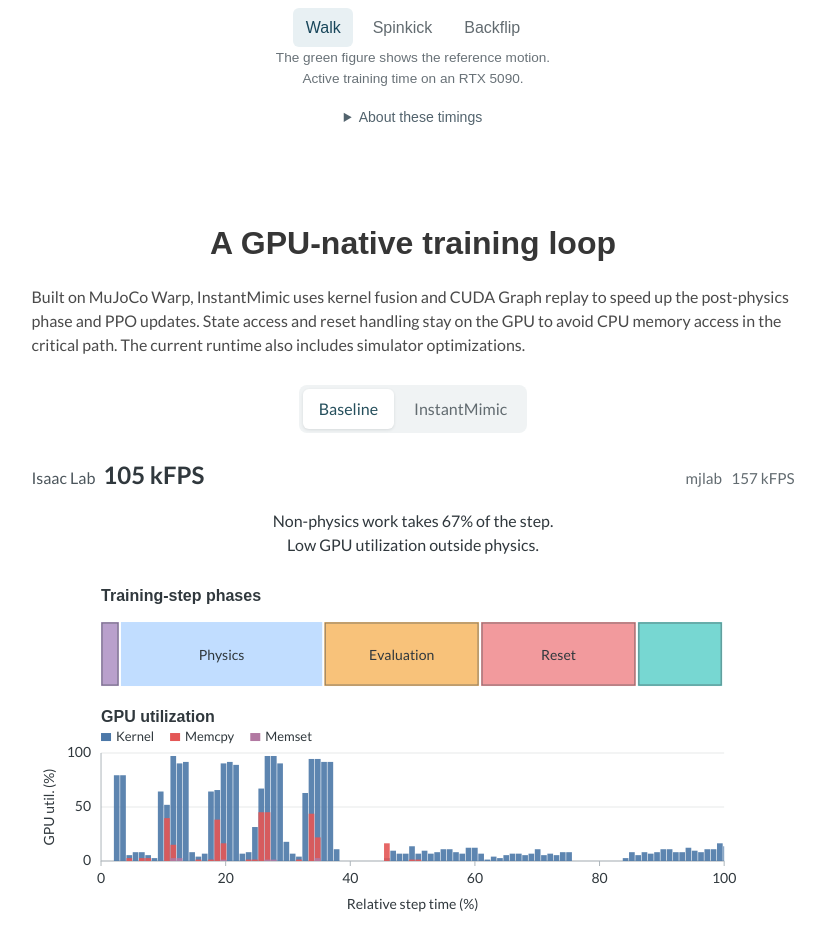
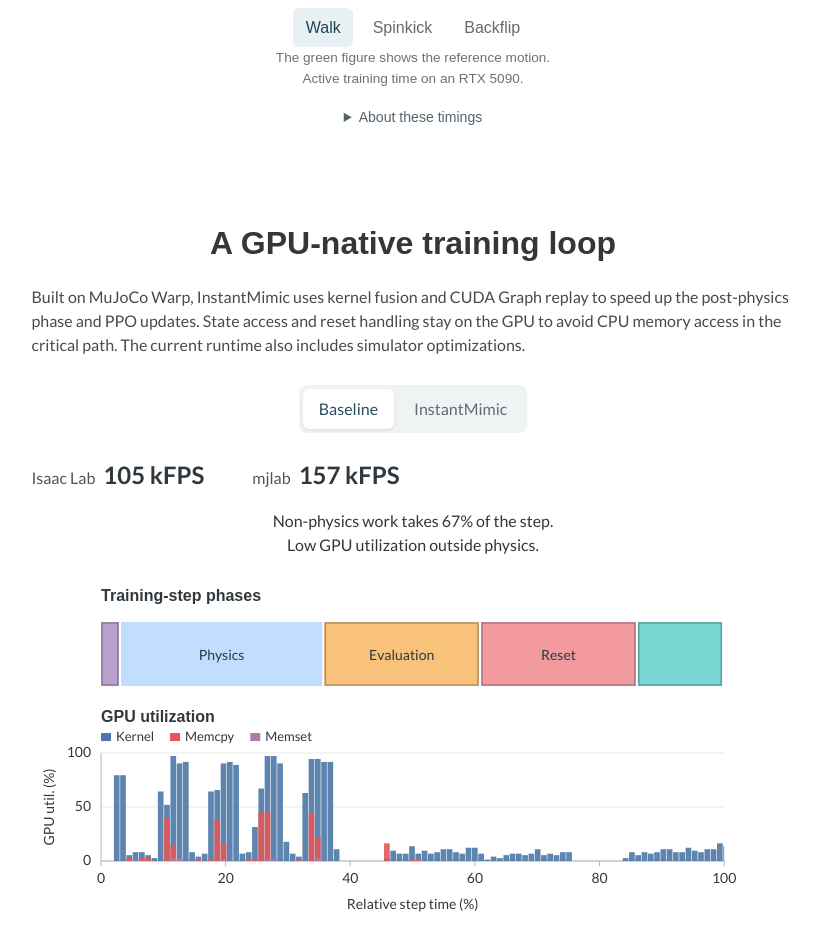
Before and after one commit to Scripter36/Scripter36.github.io, a Jekyll site: the page projects/instantmimic/index.html, which Jekyll copies as it is, in a window 1280 px wide. Shown: the part 1132-2076 px from the top of the page, without its empty margins (227-1052 px from the left). Built offline with Jekyll 4.4.1, drawn with Linux system fonts in a browser that asks for light colours; nearby versions of some CDN libraries; some web fonts are replaced; library files that are not in the unit come from our copies; a style sheet for code colours, icons or effects is not loaded.

Commit message:
fix: align baseline metrics and fade mjlab on tab change

```diff
--- a/projects/instantmimic/assets/paper-figures.css
+++ b/projects/instantmimic/assets/paper-figures.css
@@ -53,5 +53,15 @@
 .paper-figure__notes > div { grid-area: 1 / 1; }
 .paper-figure__notes p { margin: 0; }
 
-.paper-figure__comparison { color: #626b70; font-size: .95rem; }
-.paper-figure__comparison b { margin-left: .4rem; font-weight: 500; font-variant-numeric: tabular-nums; }
+.paper-figure__summary--profile { display: flex; justify-content: flex-start; gap: 1rem 3rem; }
+.paper-figure__summary--profile > span { display: inline-flex; align-items: baseline; gap: .5rem; }
+.paper-figure__summary--profile strong { display: inline-block; margin: 0; }
+.paper-figure__comparison { transition: opacity 240ms ease; }
+.paper-figure__comparison[aria-hidden="true"] { opacity: 0; pointer-events: none; }
+@media (max-width: 400px) {
+  .paper-figure__summary--profile { gap: 1rem 2rem; }
+  .paper-figure__summary--profile > span { flex-direction: column; gap: .25rem; }
+}
+@media (prefers-reduced-motion: reduce) {
+  .paper-figure__comparison { transition: none; }
+}
--- a/projects/instantmimic/assets/paper-figures.js
+++ b/projects/instantmimic/assets/paper-figures.js
@@ -346,6 +346,7 @@
         note.style.opacity = String(clamp(index ? this.position * 2 - 1 : 1 - this.position * 2));
         note.setAttribute('aria-hidden', String(index !== this.target));
       });
+      this.root.querySelector('[data-profile-comparison]').setAttribute('aria-hidden', String(Boolean(this.target)));
       this.label.textContent = this.target ? 'InstantMimic' : 'Isaac Lab';
       const throughput = this.target ? data.profile.optimizedKfps : data.profile.baselineKfps;
       const approximate = this.target && data.profile.optimizedKfpsApproximate;
--- a/projects/instantmimic/index.html
+++ b/projects/instantmimic/index.html
@@ -55,9 +55,9 @@
   <link rel="stylesheet" href="/assets/project-page/css/nerfies.css">
   <link rel="stylesheet" href="./assets/demo.css?v=10166a0e3d">
   <script defer src="./assets/demo.js?v=37778aa38d"></script>
-  <link rel="stylesheet" href="./assets/paper-figures.css?v=9294f08ee7">
+  <link rel="stylesheet" href="./assets/paper-figures.css?v=c2ff4db306">
   <link rel="stylesheet" href="./assets/typography.css?v=834f25223f">
-  <script defer src="./assets/paper-figures.js?v=99503e10af"></script>
+  <script defer src="./assets/paper-figures.js?v=16ac21765b"></script>
   <link rel="icon" href="/assets/project-page/images/favicon.svg">
 
   <script defer src="/assets/project-page/js/fontawesome.all.min.js"></script>
@@ -335,7 +335,7 @@
               <button type="button" role="tab" id="profile-instantmimic-tab" aria-controls="profile-panel" aria-selected="false" tabindex="-1" data-profile-tab>InstantMimic</button>
             </div>
             <div role="tabpanel" id="profile-panel" aria-labelledby="profile-reference-tab" tabindex="0">
-              <div class="paper-figure__summary"><span><span data-figure-label>Isaac Lab</span><strong data-figure-value>105 kFPS</strong></span><span class="paper-figure__comparison">mjlab <b>157 kFPS</b></span></div>
+              <div class="paper-figure__summary paper-figure__summary--profile"><span><span data-figure-label>Isaac Lab</span><strong data-figure-value>105 kFPS</strong></span><span class="paper-figure__comparison" data-profile-comparison>mjlab<strong>157 kFPS</strong></span></div>
               <div class="paper-figure__notes" aria-label="Comparison findings">
                 <div data-profile-notes="reference">
                   <p>Non-physics work takes 67% of the step.</p>
```
